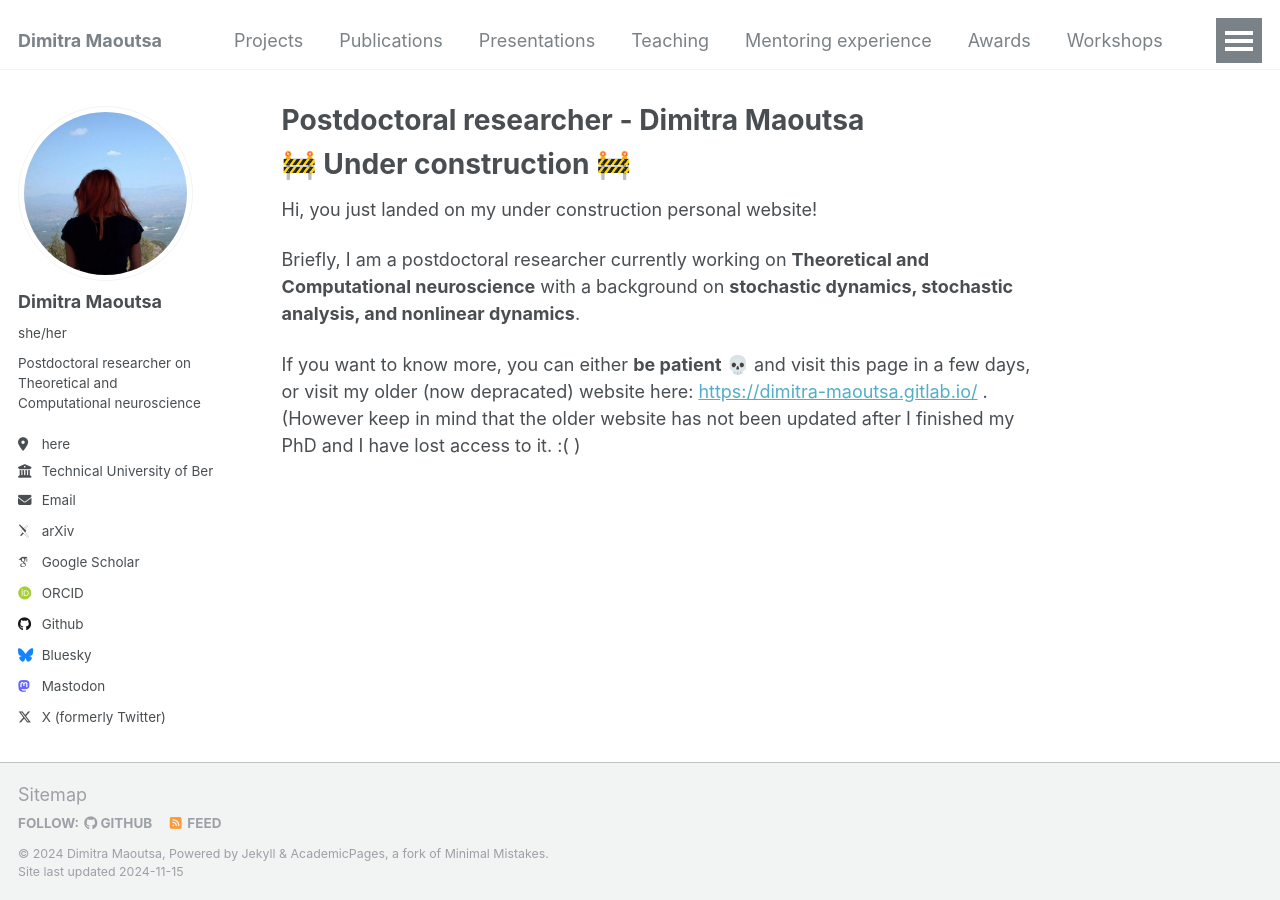
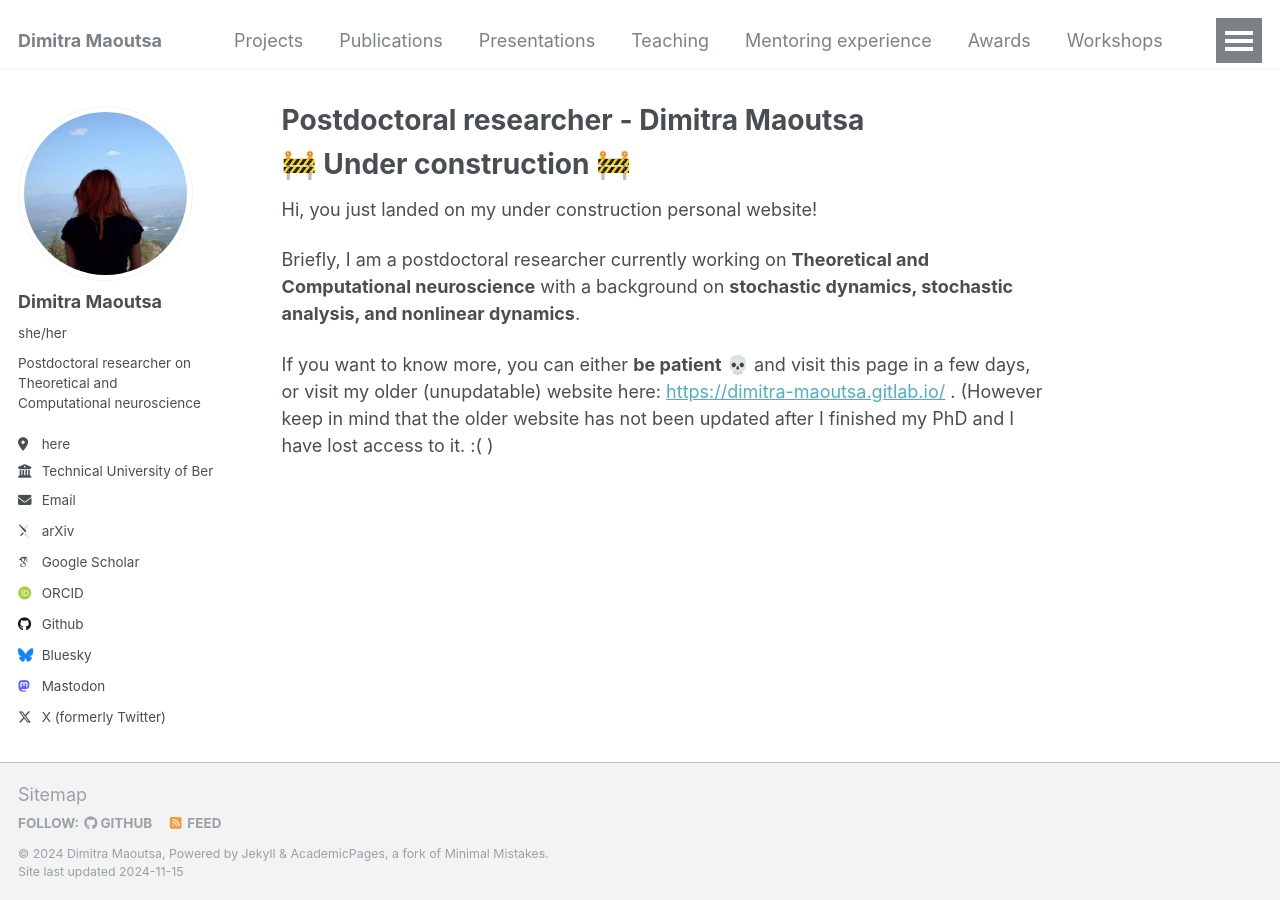
Before and after one commit to dimitra-maoutsa/dimitra-maoutsa.github.io, a Jekyll site: the page built from _pages/about.md, in a window 1280 px wide. Built offline with Jekyll 4.4.1, drawn with Linux system fonts in a browser that asks for light colours; emoji names are drawn with the system emoji font; some web fonts are replaced.

Commit message:
Update about.md

```diff
--- a/_pages/about.md
+++ b/_pages/about.md
@@ -14,4 +14,4 @@ Hi, you just landed on my under construction personal website!
 
 Briefly, I am a postdoctoral researcher currently working on **Theoretical and Computational neuroscience** with a background on **stochastic dynamics, stochastic analysis, and nonlinear dynamics**.
 
-If you want to know more, you can either **be patient** :skull: and visit this page in a few days, or visit my older (now depracated) website here: [https://dimitra-maoutsa.gitlab.io/](https://dimitra-maoutsa.gitlab.io/) . (However keep in mind that the older website has not been updated after I finished my PhD and I have lost access to it. :( )
+If you want to know more, you can either **be patient** :skull: and visit this page in a few days, or visit my older (unupdatable) website here: [https://dimitra-maoutsa.gitlab.io/](https://dimitra-maoutsa.gitlab.io/) . (However keep in mind that the older website has not been updated after I finished my PhD and I have lost access to it. :( )
```
